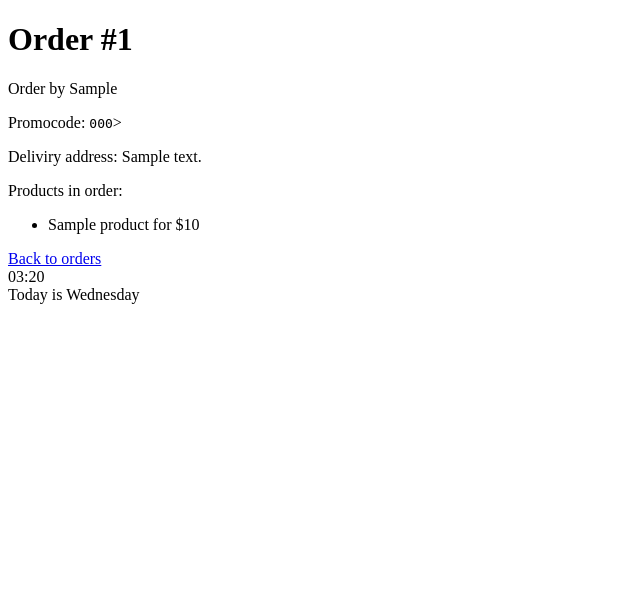
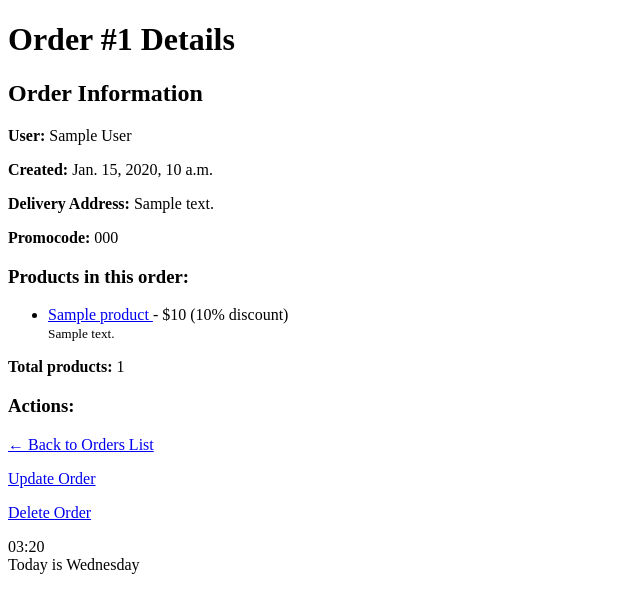
Before and after one commit to Dmitriy0709/django, a Django app: template mysite/shopapp/templates/shopapp/order_detail.html in a window 1280 px wide. Shown: the top 613 px of the page, without its empty margins (0-640 px from the left). Run offline with Django 5.2, Linux system fonts and the light colour scheme; the template is opened without the code that fills it: most values are stand-ins (such as "Sample title", 1, 10 or a date in 2020).

Commit message:
shopapp create product order1

```diff
--- a/mysite/shopapp/templates/shopapp/order_detail.html
+++ b/mysite/shopapp/templates/shopapp/order_detail.html
@@ -1,26 +1,66 @@
 {% extends 'shopapp/base.html' %}
 
 {% block title %}
-    Order #{{ object.pk }} details
+Order #{{ order.pk }} Details
 {% endblock %}
 
 {% block body %}
-    <h1>Order #{{ object.pk }}</h1>
-    <div>
-        <p>Order by {% firstof object.user.first_name order.user.username %}</p>
-        <p>Promocode: <code>{{ object.promocode}}</code>></p>
-        <p>Deliviry address: {{ object.delivery_address}}</p>
-        <div>
-            Products in order:
-        </div>
+<h1>Order #{{ order.pk }} Details</h1>
+
+<div>
+    <h2>Order Information</h2>
+
+    <p><strong>User:</strong>
+        {% if order.user.first_name %}
+            {{ order.user.first_name }} {{ order.user.last_name }}
+        {% else %}
+            {{ order.user.username }}
+        {% endif %}
+    </p>
+
+    <p><strong>Created:</strong> {{ order.created_at }}</p>
+
+    <p><strong>Delivery Address:</strong> {{ order.delivery_address|default:"Not specified" }}</p>
+
+    <p><strong>Promocode:</strong> {{ order.promocode|default:"None" }}</p>
+</div>
+
+<div>
+    <h3>Products in this order:</h3>
+    {% if order.products.all %}
         <ul>
-            {% for product in object.products.all %}
-            <li>{{ product.name }} for ${{ product.price }}</li>
+            {% for product in order.products.all %}
+                <li>
+                    <a href="{% url 'shopapp:product_details' pk=product.pk %}">
+                        {{ product.name }}
+                    </a>
+                    - ${{ product.price }}
+                    {% if product.discount %}
+                        ({{ product.discount }}% discount)
+                    {% endif %}
+                    <br>
+                    <small>{{ product.description|truncatewords:10 }}</small>
+                </li>
             {% endfor %}
         </ul>
-    </div>
 
-    <div>
-        <a href="{% url 'shopapp:orders_list' %}">Back to orders</a>
-    </div>
+        <p><strong>Total products:</strong> {{ order.products.count }}</p>
+    {% else %}
+        <p><em>No products in this order</em></p>
+    {% endif %}
+</div>
+
+<div>
+    <h3>Actions:</h3>
+    <p>
+        <a href="{% url 'shopapp:orders_list' %}">← Back to Orders List</a>
+    </p>
+    <p>
+        <a href="{% url 'shopapp:order_update' pk=order.pk %}">Update Order</a>
+    </p>
+    <p>
+        <a href="{% url 'shopapp:order_delete' pk=order.pk %}">Delete Order</a>
+    </p>
+</div>
+
 {% endblock %}
```
Also changed, not shown: mysite/shopapp/templates/shopapp/order_list.html (+42 -17 lines), mysite/shopapp/templates/shopapp/product_form.html (+48 -8 lines).
